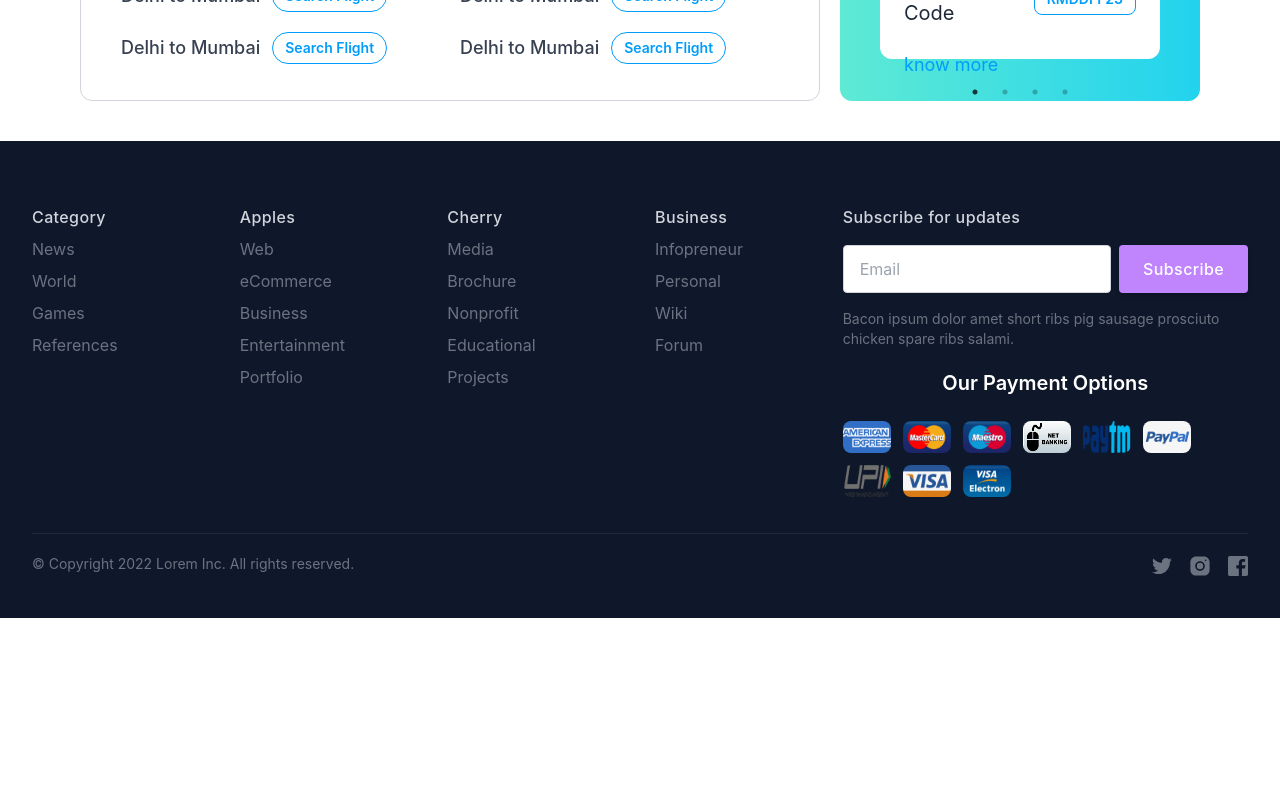
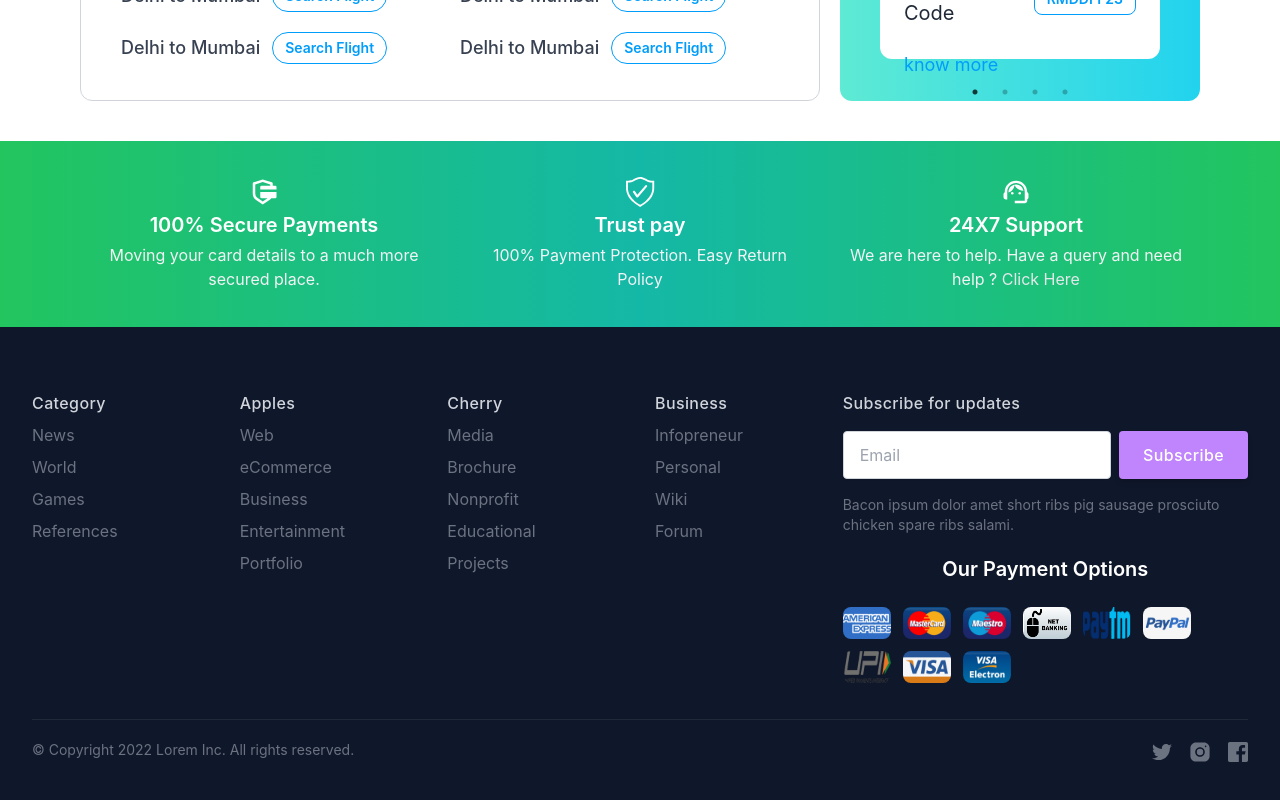
Before and after one commit to rownokmahbub/SkytoGrip, a Next.js app: page / in a window 1280 px wide. Shown: the part 2106-2906 px from the top of the page. Before the commit the page ends 2724 px from the top, so only its background shows below. Built offline with nearby package versions, Linux system fonts and the light colour scheme.

Commit message:
update benifits page

```diff
--- a/pages/index.js
+++ b/pages/index.js
@@ -5,6 +5,7 @@ import Hero from "../components/Home/Hero";
 import DownloadApp from "../components/Home/DownloadApp";
 import Flight from "../components/Home/Flight";
 import Service from "../components/Home/Service";
+import Benifits from "../components/Home/Benifits";
 
 
 
@@ -22,6 +23,7 @@ export default function Home() {
       <Offers/>
       <DownloadApp/>
       <Flight/>
+      <Benifits/>
     </div>
   );
 }
```
